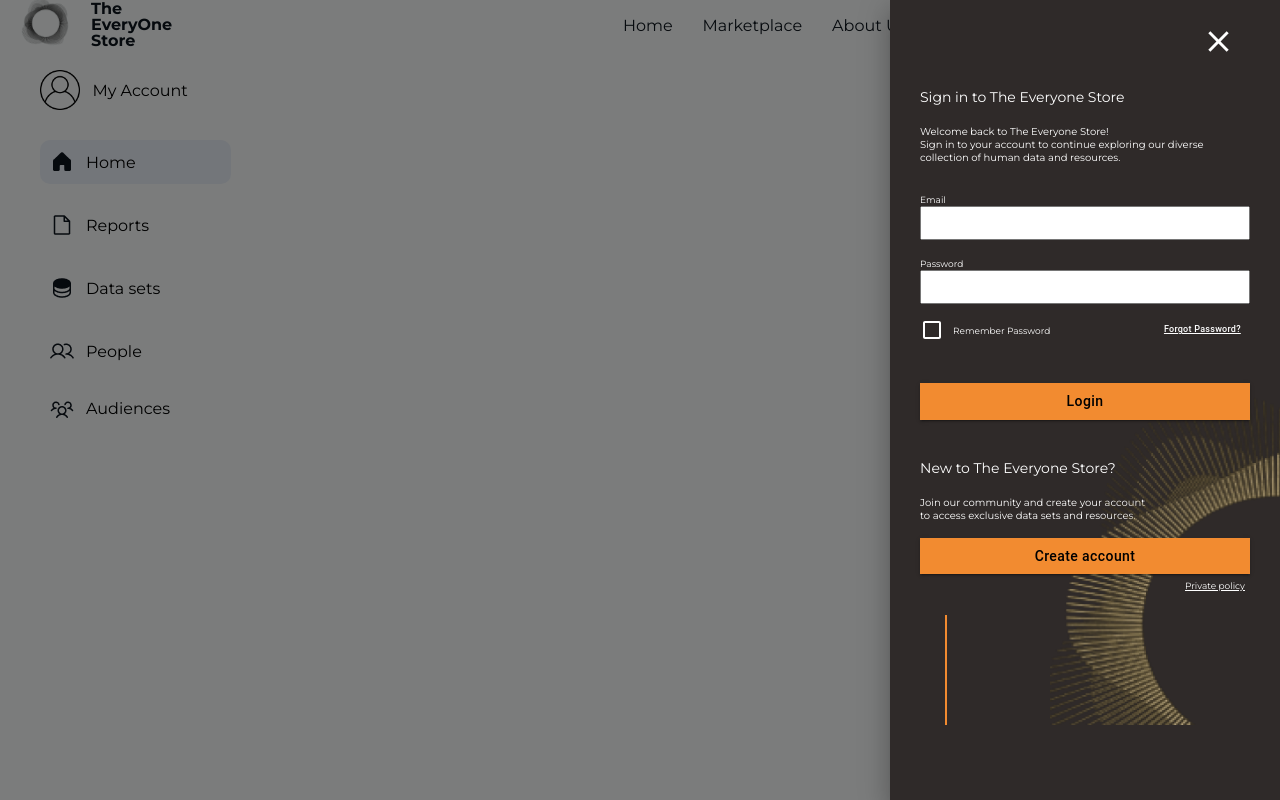
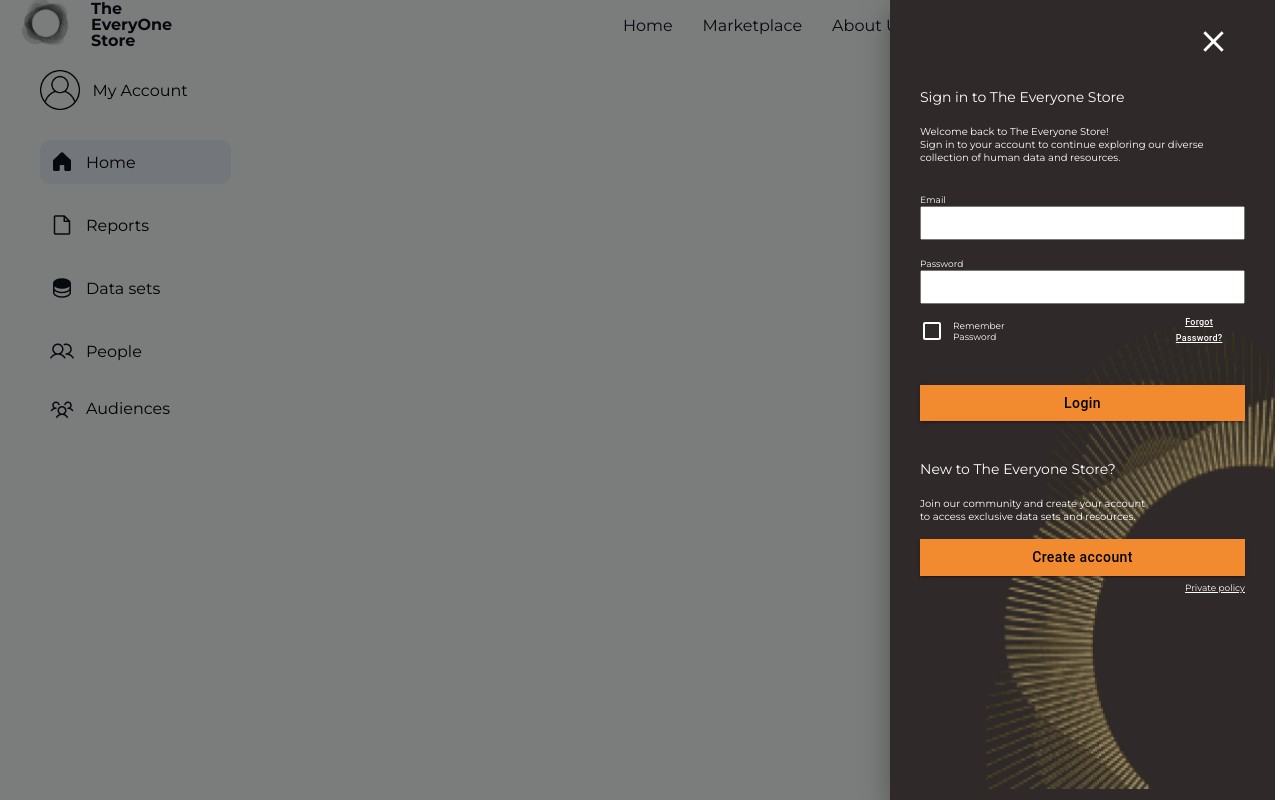
Before and after one commit to simonnilsson90/EksjoSot_Frontend, a React (Create React App) app in the folder client/: page /myAccount in a window 1280 px wide. Both pictures are taken after a click on the button "LOGIN". Shown: the top 800 px of the page. Built offline with nearby package versions, Linux system fonts and the light colour scheme.

Commit message:
refactor forgot Co-authored-by: Alex Paulsson <112933517+valle1336@users.noreply.github.com>

```diff
--- a/client/src/components/login/loginComponent.css
+++ b/client/src/components/login/loginComponent.css
@@ -4,7 +4,22 @@
   flex-direction: column;
   margin-left: 30px;
   margin-right: 30px;
+  position: relative;
+  z-index: 1;
+
+
 }
+
+.backgroundImg {
+    position: absolute;
+   width: 75%;
+    height: 89%;
+    top: 0;
+margin-left: 25%;
+margin-top: 20%;
+    z-index: 0; /* Set behind other content */
+     /* Make sure the image covers the entire container */
+  }
 
 .buttonStyle {
   background-color: rgba(242, 139, 48, 1);
@@ -22,6 +37,9 @@
   background-color: rgba(47, 42, 41, 1);
   color: white;
   height: 100%;
+  position: absolute;
+
+
 }
 
 .headline {
@@ -127,15 +145,29 @@
 .backgroundPos {
   margin-top: -372px;
   margin-left: 130px;
+  position: absolute ;
+  bottom: 0;
 }
 
 .line {
-  background-color: rgba(242, 139, 48, 1);
-  margin-top: -110px;
-  height: 110px;
-  width: 2px;
-  margin-left: 25px;
-}
+    background-color: rgba(242, 139, 48, 1);
+    max-height: fit-content;
+    height: 15%;
+    width: 2px;
+    margin-left: 15%;
+    position: absolute ;
+    bottom: 0;
+  }
+
+  .forgotPasswordLine {  /* New class */
+    background-color: rgba(242, 139, 48, 1);
+    max-height: fit-content;
+    height: 40%;
+    width: 2px;
+    margin-left: 15%;
+    position: absolute ;
+    bottom: 0;
+  }
 
 
 
@@ -165,3 +197,8 @@
     text-align: center;
 
 }
+
+.imagePos {
+    display: flex;
+    margin-bottom: 0;
+}
--- a/client/src/components/login/loginComponent.js
+++ b/client/src/components/login/loginComponent.js
@@ -56,8 +56,6 @@ function Login({ onClose }) {
                 </p>
 
                 <div className="formParent">
-
-
                   <form className="form">
                     <p className="smallText">Email</p>
                     <input type="emailForgot" className="input"></input>
@@ -72,15 +70,12 @@ function Login({ onClose }) {
                           border: "0px",
                           borderRadius: "0px",
                           marginTop: "15%",
-
-
                         }}
                         type="submit"
                       >
                         Submit
                       </Button>
                     </div>
-
                   </form>
                 </div>
               </div>
@@ -122,9 +117,7 @@ function Login({ onClose }) {
                   }}
                   {...label}
                 />
-
                 <p className="rpassword">Remember Password</p>
-
                 <div className="fpassword">
                   <Button
                     sx={{
@@ -182,18 +175,16 @@ function Login({ onClose }) {
             </>
           )}
         </div>
+      </div>
+      <div className={forgotPassword ? "line forgotPasswordLine" : "line"}></div>
 
       <img
         src={Background}
-          width={250}
-          height={504}
         alt="Background"
-          className="backgroundPos"
+        className="backgroundImg"
       />
-
-        <div className="line"></div>
-      </div>
     </div>
   );
 }
+
 export default Login;
```
Lines whose indentation alone changed are shown as unchanged.
